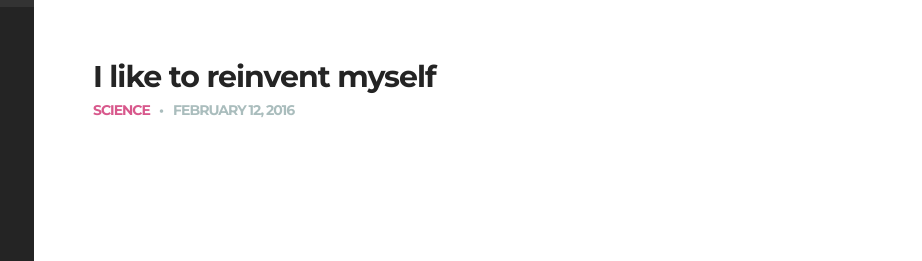
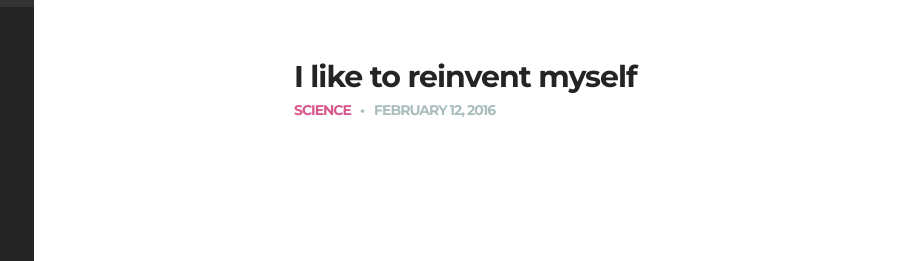
Before and after one commit to Pragya001/Pragya001.github.io, a plain HTML site: page single.html in a window 1280 px wide. Shown: the part 193-454 px from the top of the page, 66-988 px from the left. Drawn offline with nearby package versions, Linux system fonts and the light colour scheme.

Commit message:
Update single.html

```diff
--- a/single.html
+++ b/single.html
@@ -97,7 +97,7 @@
                     </h1>
                     <article id="post-2" class="blog-item-holder">
                         <div class="entry-content relative">
-                            <div class="content-1170 center-relative">
+                            <div class="content-660 center-relative">
                                 <h2 class="entry-title">
                                     <a href="single.html">I like to reinvent myself</a>
                                 </h2>
```
